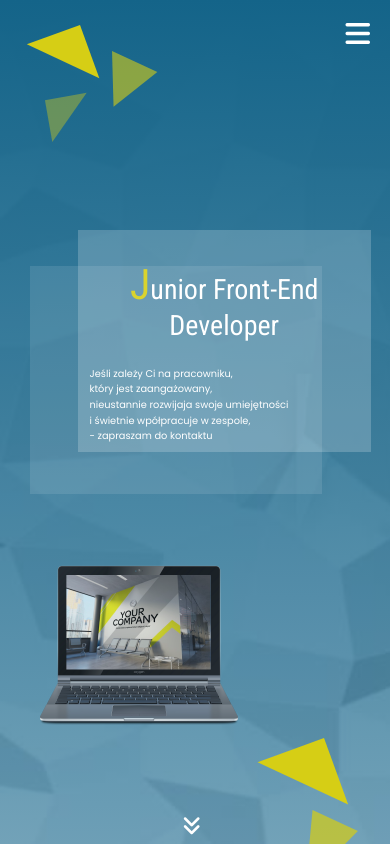
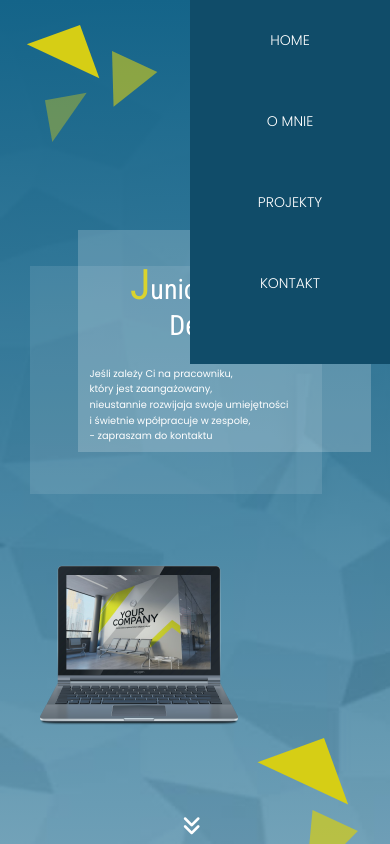
Before and after one commit to matuzalema/portfolio-Jadwiga-Bochinska, a website: page index.html in a window 390 px wide. Both pictures are taken after a click on the icon 357 px from the left and 34 px from the top of the page. Drawn offline with nearby package versions, Linux system fonts and the light colour scheme; a web font is replaced by a local one.

Commit message:
Add mobile navigation

```diff
--- a/index.html
+++ b/index.html
@@ -13,13 +13,13 @@
 
     <header class="header">
       <div class="container">
-        <i class="fas fa-bars"></i>
-        <nav class="top-nav">
+        <i class="fas fa-bars hamburger"></i>
+        <nav class="top-nav not-visible">
           <ul>
-            <li><a href="#home">Home</a></li>
-            <li><a href="#about">O mnie</a></li>
-            <li><a href="#projects">Projekty</a></li>
-            <li><a href="#contact">Kontakt</a></li>
+            <li><a class="nav-a" href="#home">Home</a></li>
+            <li><a class="nav-a" href="#about">O mnie</a></li>
+            <li><a class="nav-a" href="#projects">Projekty</a></li>
+            <li><a class="nav-a" href="#contact">Kontakt</a></li>
           </ul>
         </nav>
         <div class="triangle"></div>
--- a/js/script.js
+++ b/js/script.js
@@ -1,7 +1,7 @@
 /*----------Animate items-----------*/
 window.sr = ScrollReveal();
-sr.reveal(".first-header", {
-  delay: 500,
+sr.reveal(".main-header", {
+  delay: 800,
   duration: 2000,
   mobile: true
 });
@@ -18,34 +18,10 @@ sr.reveal(".fa-comments", {
   duration: 2000
 });
 
-sr.reveal(".project-links", {
-  delay: 1000,
-  mobile: true,
-  duration: 2000
-});
-
-sr.reveal("input", {
-  delay: 1000,
-  mobile: true,
-  duration: 2000
-});
-
-sr.reveal("textarea", {
-  delay: 500,
-  mobile: true,
-  duration: 2000
-});
-
 sr.reveal(".fa-angle-double-down", {
   delay: 3000,
   mobile: true,
   duration: 4000
-});
-
-sr.reveal(".hexagon", {
-  delay: 1000,
-  mobile: true,
-  duration: 2000
 });
 
 /*--------------scroll site---------------------*/
@@ -64,12 +40,21 @@ $(document).ready(function() {
 });
 
 // mobile nav
-const bar = document.querySelector(".fas");
-const nav = document.getElementsByTagName("nav");
+const bar = document.querySelector(".hamburger");
+const navigation = document.querySelector(".top-nav");
+const linkNav = document.querySelectorAll(".nav-a");
 
-// bar.addEventListener("click", function() {
-//   nav.classList.add("visible");
 
-//   }
-// });
-//
+bar.addEventListener("click", function() {
+  navigation.classList.remove("not-visible");
+});
+
+navigation.addEventListener("click", function(){
+  navigation.classList.add("not-visible");
+});
+
+for(let i=0; i<linkNav.length; i++){
+  linkNav[i].addEventListener("click", function(){
+    navigation.classList.add("not-visible");
+  })
+}
--- a/sass/style.scss
+++ b/sass/style.scss
@@ -113,8 +113,8 @@ p {
   color: #d6ce15;
 }
 
-.visible {
-  display: block;
+.not-visible {
+  display: none;
 }
 // ================== section header ===========================
 header {
@@ -142,6 +142,7 @@ header {
     padding: 80px 30px;
     text-align: center;
     position: absolute;
+    z-index: 0;
     right: 100px;
     top: 130px;
     font-weight: 500;
@@ -160,6 +161,8 @@ header {
     justify-content: flex-end;
     max-width: 90%;
     padding-top: 50px;
+    position: relative;
+    z-index: 1;
 
     li {
       margin: 0;
@@ -877,6 +880,29 @@ footer {
 
       nav {
         display: none;
+        display: flex;
+        justify-content: flex-end;
+        text-align: center;
+
+        ul {
+          background-color:#104c69;
+          max-width: 200px;
+          width: 100%;
+          display: flex;
+          flex-direction: column;
+          padding: 0;
+          padding-bottom: 20px;
+
+          li {
+            padding: 20px 0;
+            margin: 0 auto;
+            width: 100%;
+
+            a {
+              font-size: 1rem;
+            }
+          }
+        }
       }
 
       header {
@@ -1073,6 +1099,29 @@ footer {
       header {
         nav {
           display: none;
+          display: flex;
+          justify-content: flex-end;
+          text-align: center;
+
+        ul {
+          background-color:#104c69;
+          max-width: 200px;
+          width: 100%;
+          display: flex;
+          flex-direction: column;
+          padding: 0;
+          padding-bottom: 40px;
+
+          li {
+            padding: 30px 0;
+            margin: 0 auto;
+            width: 100%;
+
+            a {
+              font-size: 1rem;
+            }
+          }
+        }
       }
 
         .fa-bars {
@@ -1465,9 +1514,7 @@ footer {
   }
 }
 
-
 @media (max-width: 800px) and (orientation: landscape) {
-
   html {
     font-size: 18px;
 
```
Also changed, not shown: css/style.css. Lines whose indentation alone changed are shown as unchanged.
